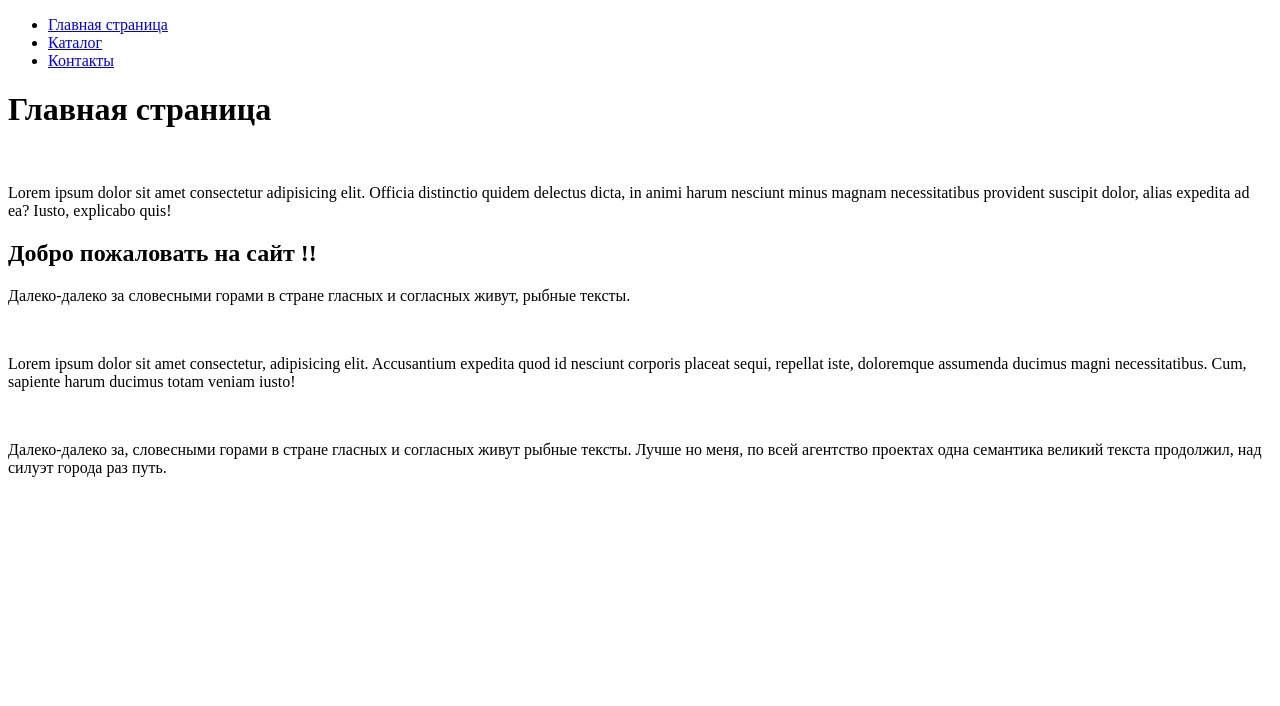
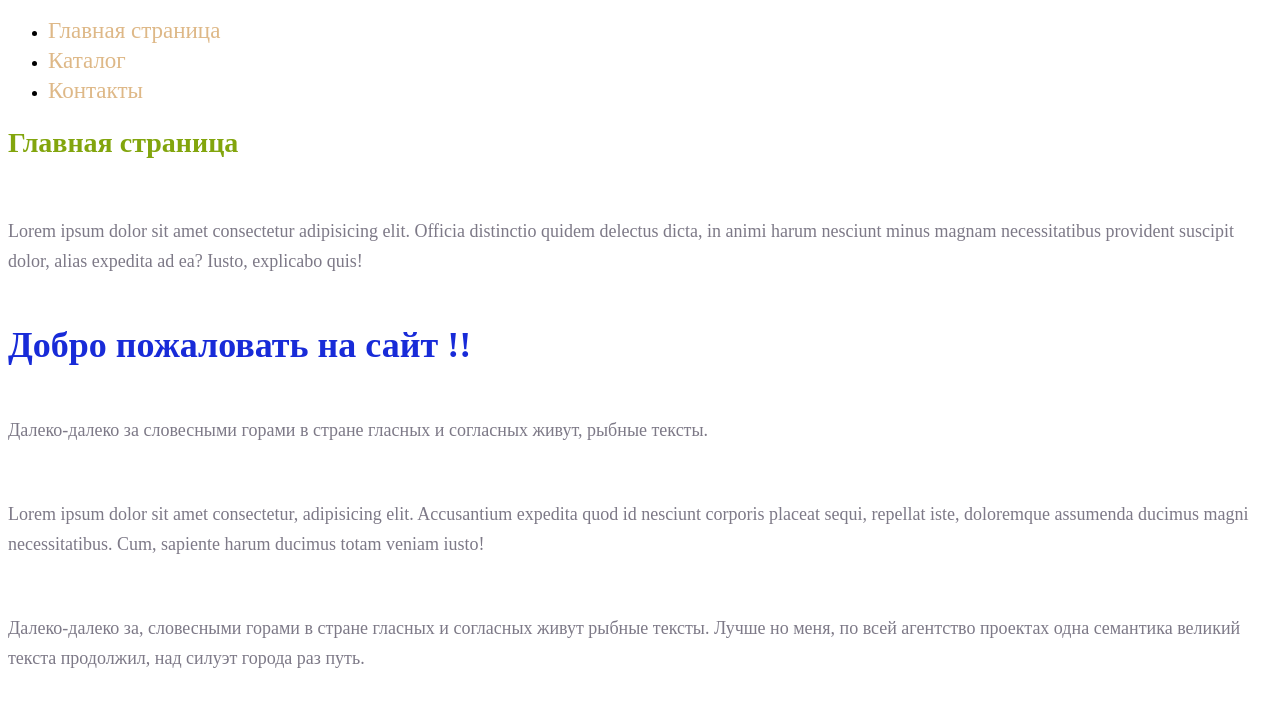
Before and after one commit to KirillBalamut/html_css, a plain HTML site: page index.html in a window 1280 px wide. Drawn offline with Linux system fonts and the light colour scheme.

Commit message:
feat: homwork lesson 2

```diff
--- a/index.html
+++ b/index.html
@@ -4,29 +4,30 @@
 		<meta charset="UTF-8" />
 		<meta name="viewport" content="width=device-width, initial-scale=1.0" />
 		<title>Document</title>
+		<link rel="stylesheet" href="./style.css" />
 	</head>
 	<body>
 		<ul>
-			<li><a href="#">Главная страница</a></li>
-			<li><a href="./catalog/catalog.html">Каталог</a></li>
-			<li><a href="./catalog/contact.html">Контакты</a></li>
+			<li><a class="menulink" href="#">Главная страница</a></li>
+			<li><a class="menulink" href="./catalog/catalog.html">Каталог</a></li>
+			<li><a class="menulink" href="./catalog/contact.html">Контакты</a></li>
 		</ul>
-		<h1>Главная страница</h1>
+		<h1 class="headline">Главная страница</h1>
 		<br />
-		<p>
+		<p class="paragraph">
 			Lorem ipsum dolor sit amet consectetur adipisicing elit. Officia distinctio quidem delectus dicta, in animi harum
 			nesciunt minus magnam necessitatibus provident suscipit dolor, alias expedita ad ea? Iusto, explicabo quis!
 		</p>
-		<h2>Добро пожаловать на сайт !!</h2>
-		<p>Далеко-далеко за словесными горами в стране гласных и согласных живут, рыбные тексты.</p>
+		<h2 class="medhead">Добро пожаловать на сайт !!</h2>
+		<p class="paragraph">Далеко-далеко за словесными горами в стране гласных и согласных живут, рыбные тексты.</p>
 		<br />
-		<p>
+		<p class="paragraph">
 			Lorem ipsum dolor sit amet consectetur, adipisicing elit. Accusantium expedita quod id nesciunt corporis placeat
 			sequi, repellat iste, doloremque assumenda ducimus magni necessitatibus. Cum, sapiente harum ducimus totam veniam
 			iusto!
 		</p>
 		<br />
-		<p>
+		<p class="paragraph">
 			Далеко-далеко за, словесными горами в стране гласных и согласных живут рыбные тексты. Лучше но меня, по всей
 			агентство проектах одна семантика великий текста продолжил, над силуэт города раз путь.
 		</p>
--- /dev/null
+++ b/style.css
@@ -0,0 +1,33 @@
+a{
+  text-decoration: none;
+}
+
+.menulink{
+  color: burlywood  ;
+  font-size: 23px;
+  line-height: 30px;
+}
+
+
+.headline{
+  color: hsl(74, 85%, 35%);
+  font-size: 28px;
+  line-height: 36px;
+  font-weight: bold;
+}
+
+.paragraph{
+  font-style: normal;
+  font-weight: 300;
+  font-size: 18px;
+  line-height: 30px;
+  color: #7D7987
+}
+
+.medhead{
+  color: hsl(234, 80%, 47%);
+  font-style: normal;
+  font-weight: 700;
+  font-size: 36px;
+  line-height: 80px;
+}
```
Also changed, not shown: catalog/catalog.html (+12 -11 lines), catalog/contact.html (+5 -4 lines).
